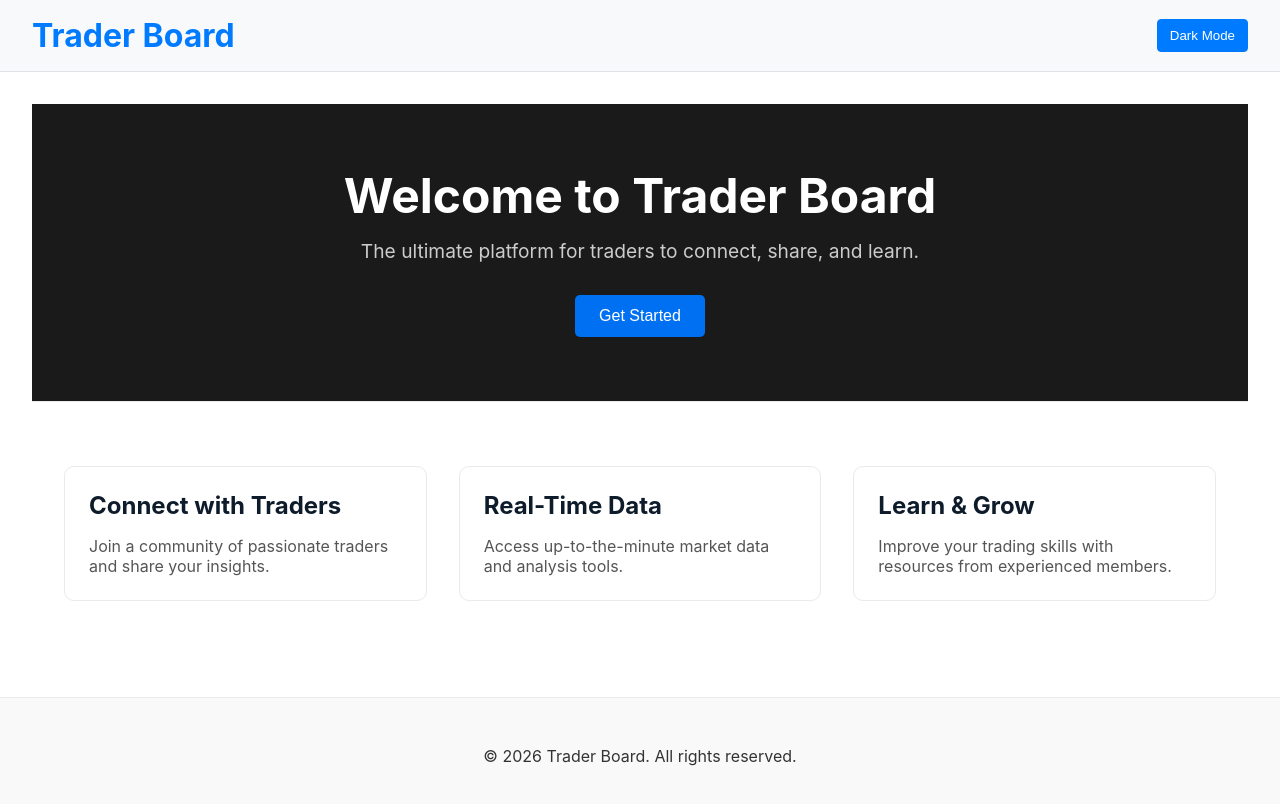
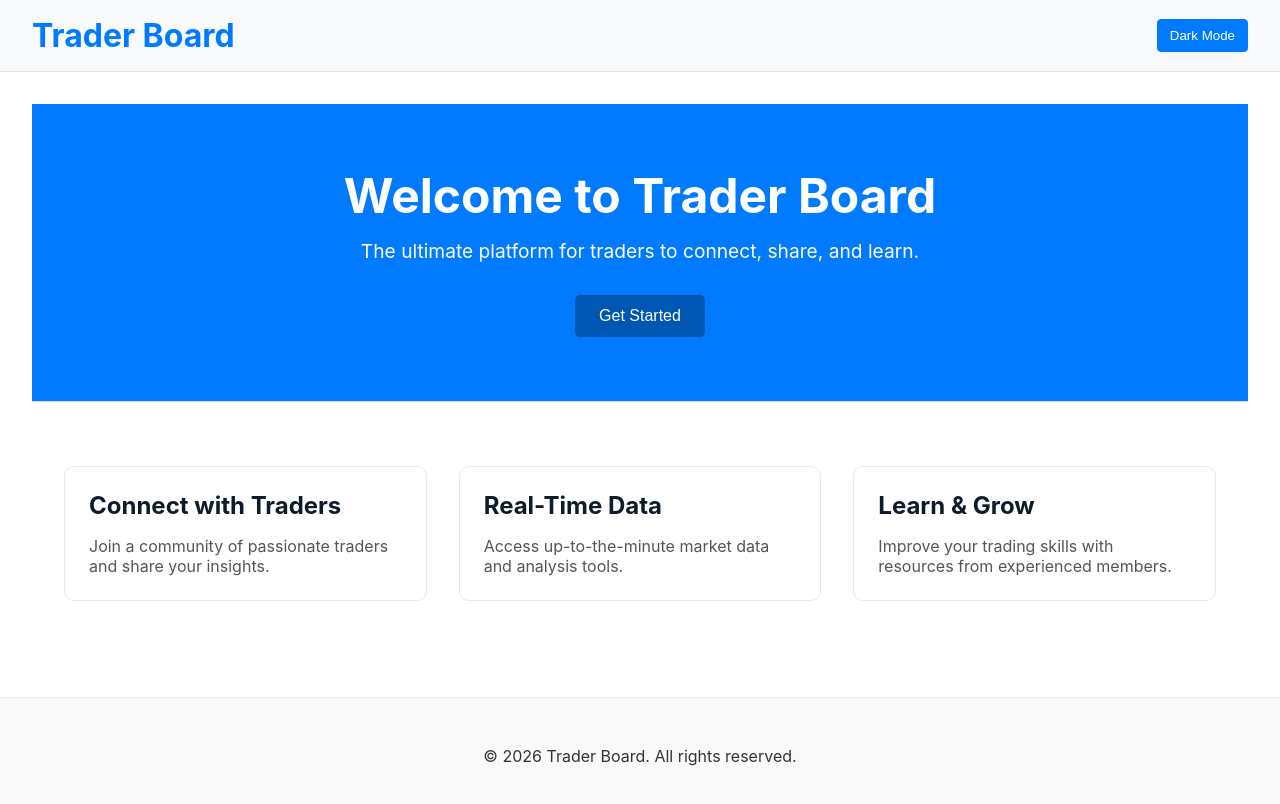
Before and after one commit to xenirio/trader-board, a Next.js app: page / in a window 1280 px wide. Shown: the top 804 px of the page. Built offline with nearby package versions, Linux system fonts and the light colour scheme.

Commit message:
refactor: Use theme variables in HeroSection styles

```diff
--- a/app/components/HeroSection/HeroSection.module.css
+++ b/app/components/HeroSection/HeroSection.module.css
@@ -1,28 +1,28 @@
 .hero {
   text-align: center;
   padding: 4rem 2rem;
-  background-color: #1a1a1a; /* Dark background for the hero section */
-  border-bottom: 1px solid #eaeaea;
+  background-color: var(--primary-color); /* Using primary-color for hero background */
+  border-bottom: 1px solid var(--border-color);
 }
 
 .title {
   font-size: 3rem;
   margin: 0;
   line-height: 1.15;
-  color: #ffffff; /* White text for high contrast */
+  color: var(--button-text); /* Using button-text for high contrast title */
 }
 
 .description {
   font-size: 1.2rem;
   margin: 1rem 0 2rem;
-  color: #ccc; /* Lighter text for description */
+  color: var(--button-text); /* Using button-text for description */
 }
 
 .ctaButton {
   padding: 0.75rem 1.5rem;
   font-size: 1rem;
-  color: #fff;
-  background-color: #0070f3;
+  color: var(--button-text);
+  background-color: var(--button-hover-background);
   border: none;
   border-radius: 5px;
   cursor: pointer;
@@ -30,7 +30,7 @@
 }
 
 .ctaButton:hover {
-  background-color: #005bb5;
+  background-color: var(--button-background);
 }
 
 /* Responsive styles */
```
